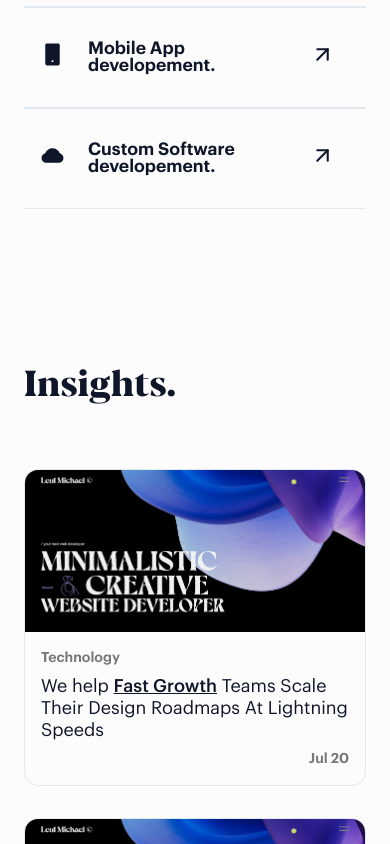
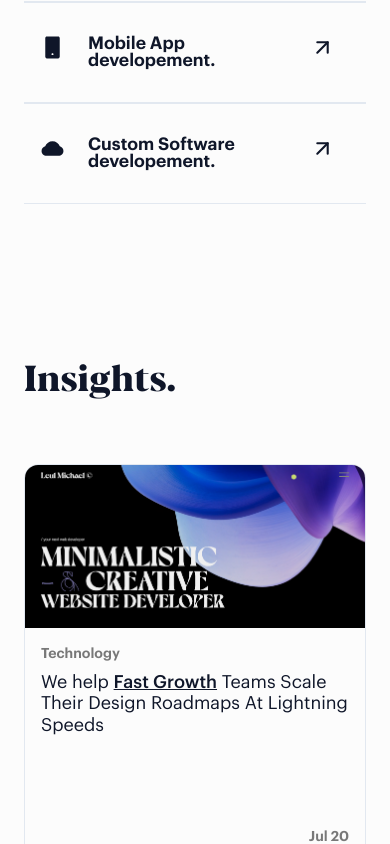
Before and after one commit to Leul-Michael/next-addis, a Next.js app: page / in a window 390 px wide. Shown: the part 4820-5664 px from the top of the page. Built offline with nearby package versions, Linux system fonts and the light colour scheme.

Commit message:
first commit

```diff
--- a/src/components/excerpts/BlogExcerpt.tsx
+++ b/src/components/excerpts/BlogExcerpt.tsx
@@ -3,7 +3,7 @@ import React from "react"
 
 const BlogExcerpt = () => {
   return (
-    <article className="flex h-full flex-col overflow-hidden rounded-[14px] border border-clr-border lg:h-[400px]">
+    <article className="flex h-full min-h-[400px] flex-col overflow-hidden rounded-[14px] border border-clr-border lg:h-[400px]">
       <Image
         src="/blog.png"
         alt="blog image"
--- a/src/components/excerpts/ServiceMobileExcerpt.tsx
+++ b/src/components/excerpts/ServiceMobileExcerpt.tsx
@@ -16,14 +16,11 @@ const ServiceMobileExcerpt = ({ name, icon }: ServiceMobileExcerptProps) => {
         className={`flex h-full w-full flex-col rounded-[4px] p-4 md:p-8 lg:p-12`}
       >
         <div className="grid w-full grid-cols-[40px_1fr_40px] items-start gap-2 md:gap-4 lg:gap-8">
-          <Icon
-            size={25}
-            className="mt-[0.15rem] duration-300 group-hover:-rotate-45"
-          />
+          <Icon size={25} className="duration-300 group-hover:-rotate-45" />
           <h1 className="text-[4.5vw] font-semibold leading-none">{name}</h1>
           <FiArrowUpRight
             size={25}
-            className="mt-[0.15rem] duration-300 group-hover:-rotate-45"
+            className="duration-300 group-hover:-rotate-45"
           />
         </div>
       </div>
```
